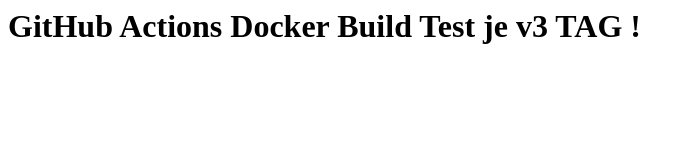
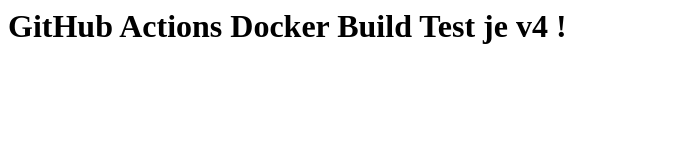
Before and after one commit to Brandza99/radimtest, a plain HTML site: page index.html in a window 1280 px wide. Shown: the whole page, without its empty margins (0-692 px from the left). Drawn offline with Linux system fonts and the light colour scheme.

```diff
--- a/index.html
+++ b/index.html
@@ -1 +1 @@
-<h1>GitHub Actions Docker Build Test je v3 TAG !</h1>
+<h1>GitHub Actions Docker Build Test je v4 !</h1>
```
Also changed, not shown: 1 other file.
